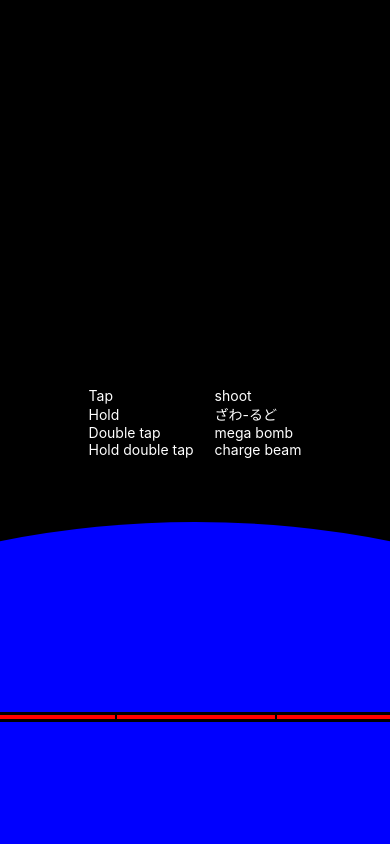
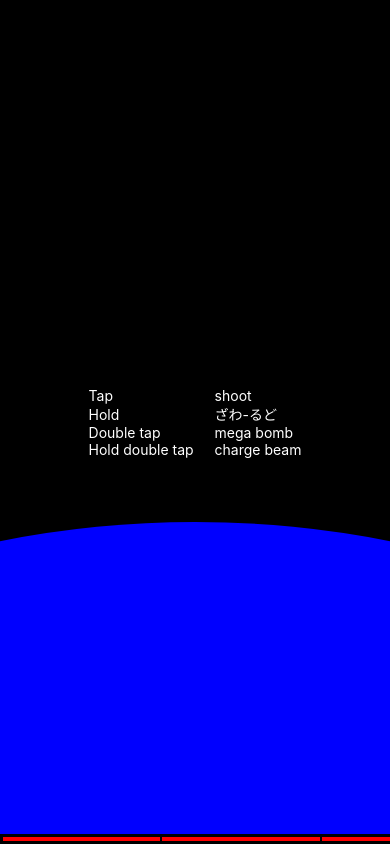
Before and after one commit to Awajsbro/earth_protect, a React Native app: screen / in a window 390 px wide. Both pictures are taken after a click on the button "PLAY". Built offline with nearby package versions, Linux system fonts and the light colour scheme.

Commit message:
HealthBar.js

```diff
--- a/components/HealthBar.js
+++ b/components/HealthBar.js
@@ -10,7 +10,7 @@ const HealthBar = ({ hits, screenWidth }) => {
 		for (let i = 1; i < life; i++) {
 			splitLife.push(<View key={"spliter" + i}
 				style={{
-					position: "absolute",
+					position: "fixed",
 					height: 10,
 					bottom: 0,
 					left: i * screenWidth / life,
@@ -23,7 +23,7 @@ const HealthBar = ({ hits, screenWidth }) => {
 
 	return <View
 		style={{
-			position: "absolute",
+			position: "fixed",
 			width: screenWidth,
 			height: 10,
 			bottom: 0,
@@ -33,7 +33,7 @@ const HealthBar = ({ hits, screenWidth }) => {
 		}}>
 		<View
 			style={{
-				position: "absolute",
+				position: "fixed",
 				padding: 0,
 				margin: 0,
 				width: (life - hits) * screenWidth / life,
@@ -46,7 +46,7 @@ const HealthBar = ({ hits, screenWidth }) => {
 		{spliter()}
 		<View
 			style={{
-				position: "absolute",
+				position: "fixed",
 				padding: 0,
 				margin: 0,
 				width: screenWidth,
```
